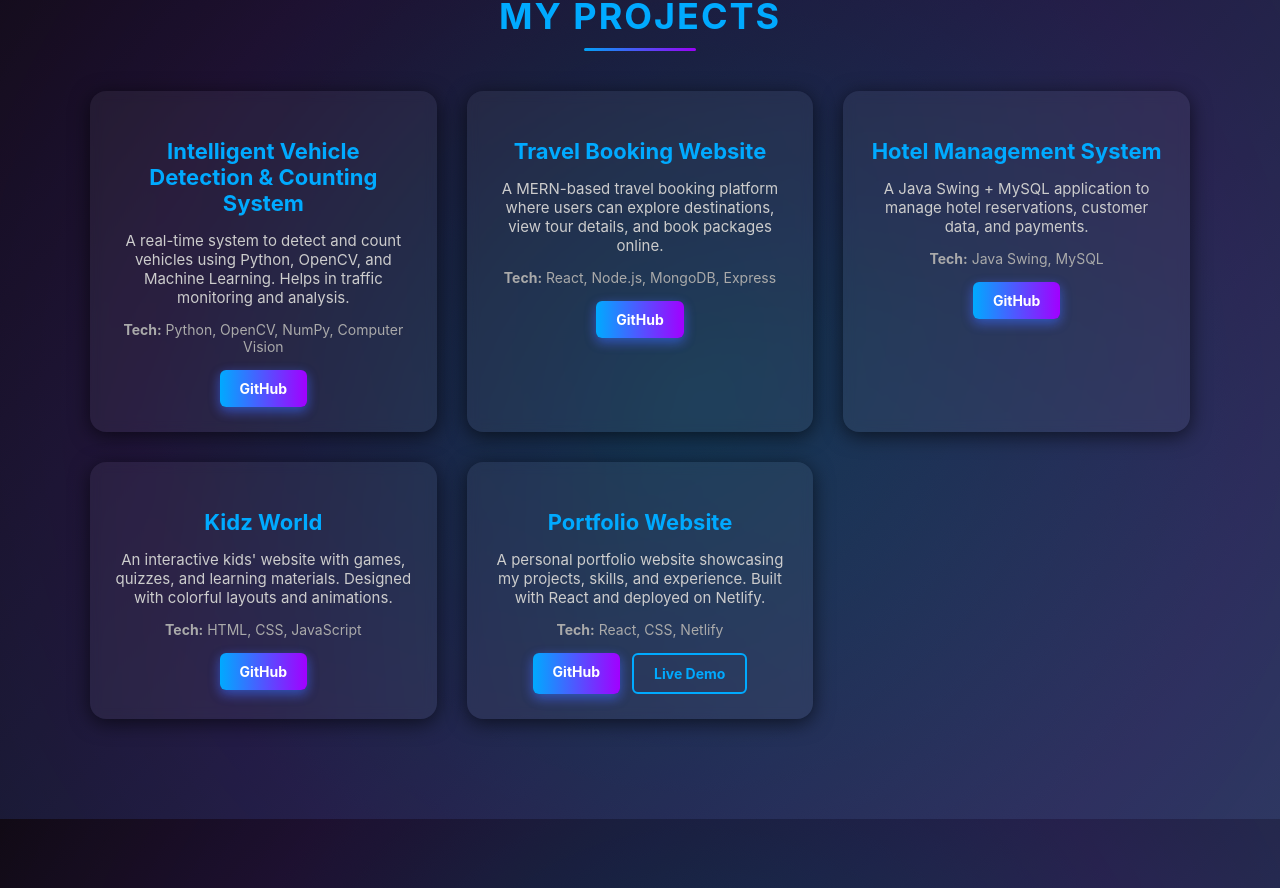
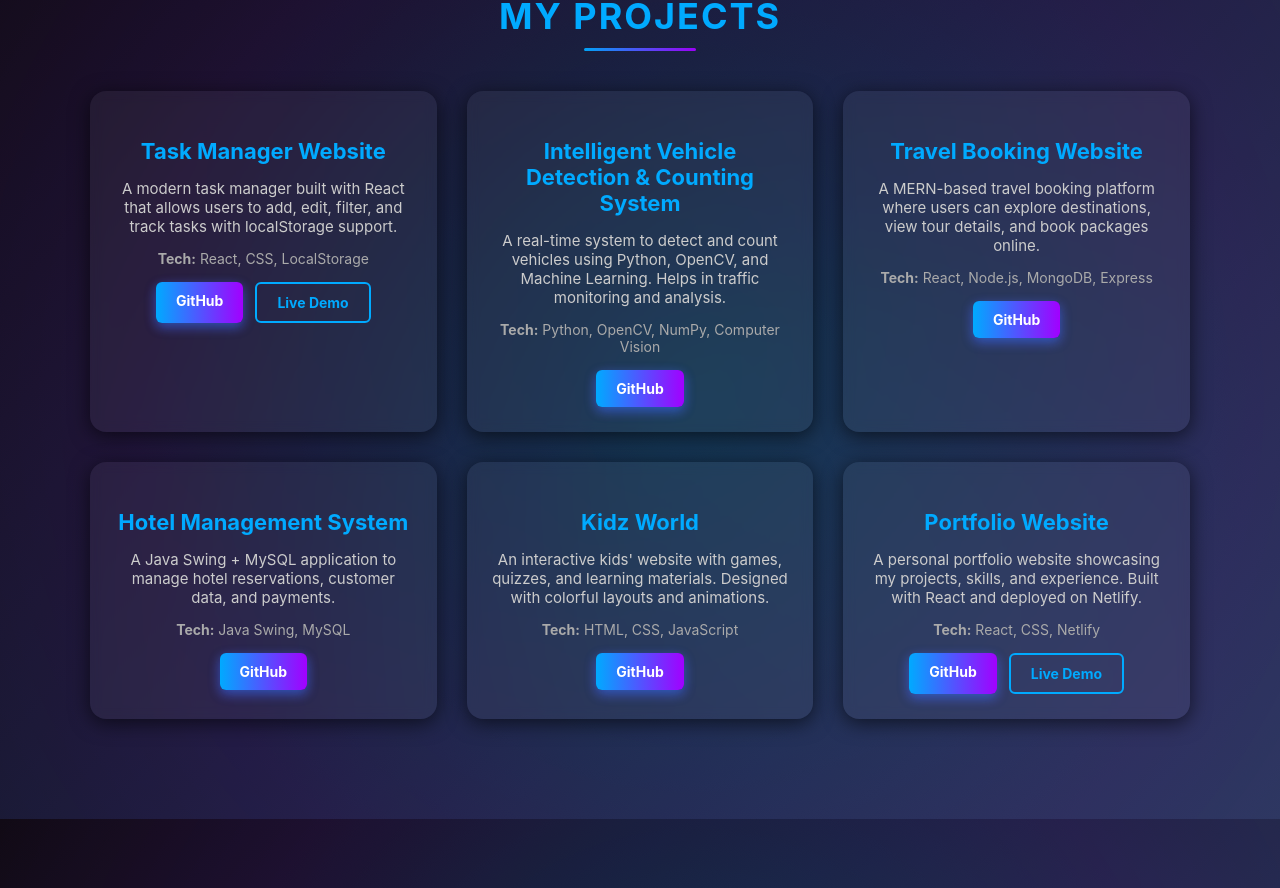
Before and after one commit to sumitsahu98/Portfolio, a React (Create React App) app: page / in a window 1280 px wide. Shown: the part 2820-3708 px from the top of the page. Built offline with nearby package versions, Linux system fonts and the light colour scheme.

Commit message:
add project

```diff
--- a/src/components/Projects.js
+++ b/src/components/Projects.js
@@ -4,11 +4,20 @@ import "./Projects.css";
 function Projects() {
   const projects = [
     {
+      title: "Task Manager Website",
+      description:
+        "A modern task manager built with React that allows users to add, edit, filter, and track tasks with localStorage support.",
+      tech: "React, CSS, LocalStorage",
+      github: "https://github.com/sumitsahu98/Task-Manager",
+      demo: "https://task-manager-web-site.netlify.app/",
+    },
+    {
       title: "Intelligent Vehicle Detection & Counting System",
       description:
         "A real-time system to detect and count vehicles using Python, OpenCV, and Machine Learning. Helps in traffic monitoring and analysis.",
       tech: "Python, OpenCV, NumPy, Computer Vision",
-      github: "https://github.com/sumitsahu98/Real-time-vehicle-detectiona-and-counting-using-openCV",
+      github:
+        "https://github.com/sumitsahu98/Real-time-vehicle-detectiona-and-counting-using-openCV",
       demo: "#",
     },
     {
```
